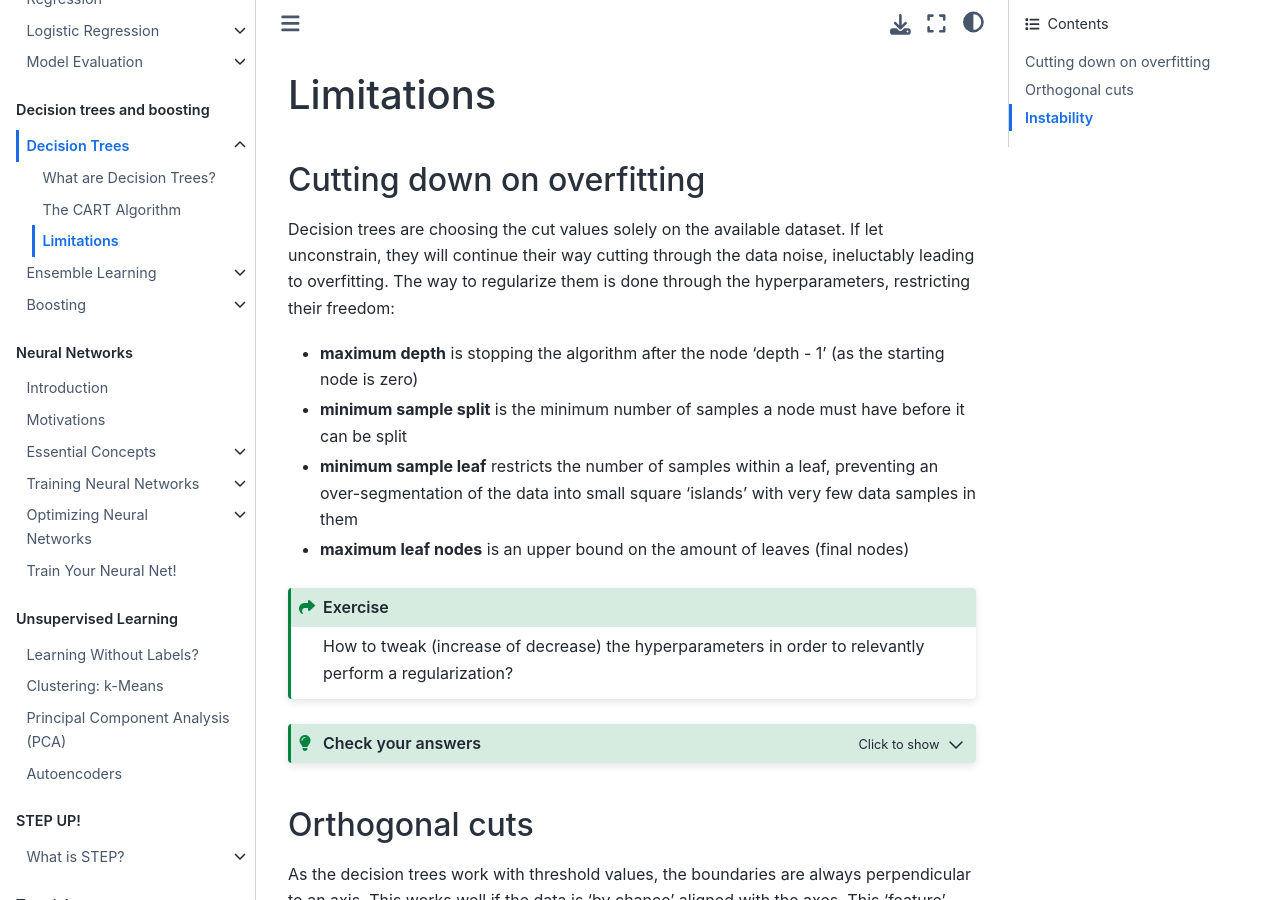
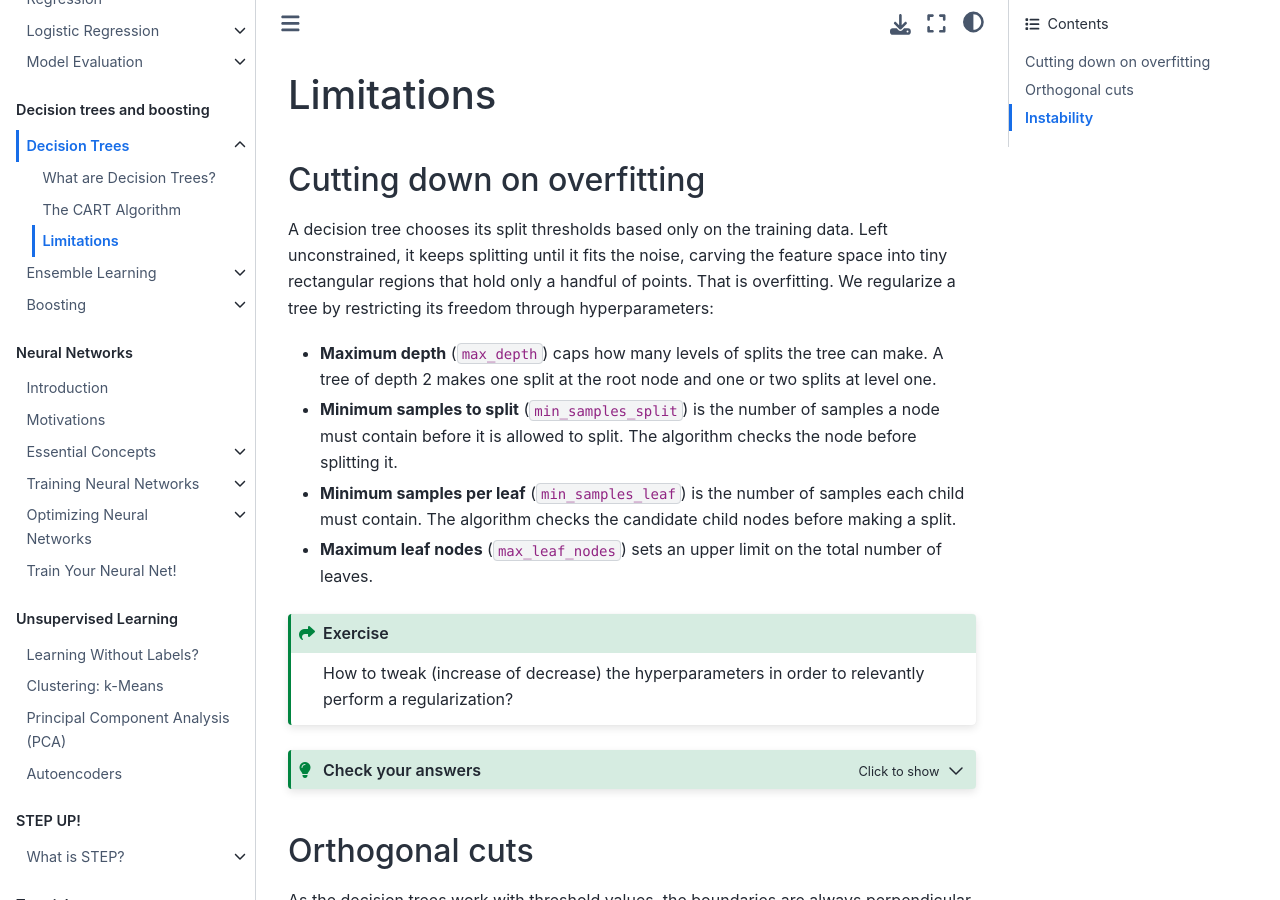
Before and after one commit to clairedavid/intro_to_ml, a Jupyter Book: the page built from trees/dt_3_limitations.md, in a window 1280 px wide and 900 px high. Built offline with Jupyter Book 1.0.4 settings and Sphinx 7.4.7 and the Sphinx Book theme 1.1.4, drawn with Linux system fonts in a browser that asks for light colours.

Commit message:
Decision trees regularization hyperparameters rewording

````diff
--- a/trees/dt_3_limitations.md
+++ b/trees/dt_3_limitations.md
@@ -2,11 +2,13 @@
 
 
 ## Cutting down on overfitting
-Decision trees are choosing the cut values solely on the available dataset. If let unconstrain, they will continue their way cutting through the data noise, ineluctably leading to overfitting. The way to regularize them is done through the hyperparameters, restricting their freedom:
-* __maximum depth__ is stopping the algorithm after the node 'depth - 1' (as the starting node is zero)
-* __minimum sample split__ is the minimum number of samples a node must have before it can be split
-* __minimum sample leaf__ restricts the number of samples within a leaf, preventing an over-segmentation of the data into small square 'islands' with very few data samples in them
-* __maximum leaf nodes__ is an upper bound on the amount of leaves (final nodes)
+A decision tree chooses its split thresholds based only on the training data. Left unconstrained, it keeps splitting until it fits the noise, carving the feature space into tiny rectangular regions that hold only a handful of points. That is overfitting. We regularize a tree by restricting its freedom through hyperparameters:
+
+* __Maximum depth__ (`max_depth`) caps how many levels of splits the tree can make. A tree of depth 2 makes one split at the root node and one or two splits at level one.
+* __Minimum samples to split__ (`min_samples_split`) is the number of samples a node must contain before it is allowed to split. The algorithm checks the node before splitting it.
+* __Minimum samples per leaf__ (`min_samples_leaf`) is the number of samples each child must contain. The algorithm checks the candidate child nodes before making a split.
+* __Maximum leaf nodes__ (`max_leaf_nodes`) sets an upper limit on the total number of leaves.
+
 
 ```{admonition} Exercise
 :class: seealso
````
